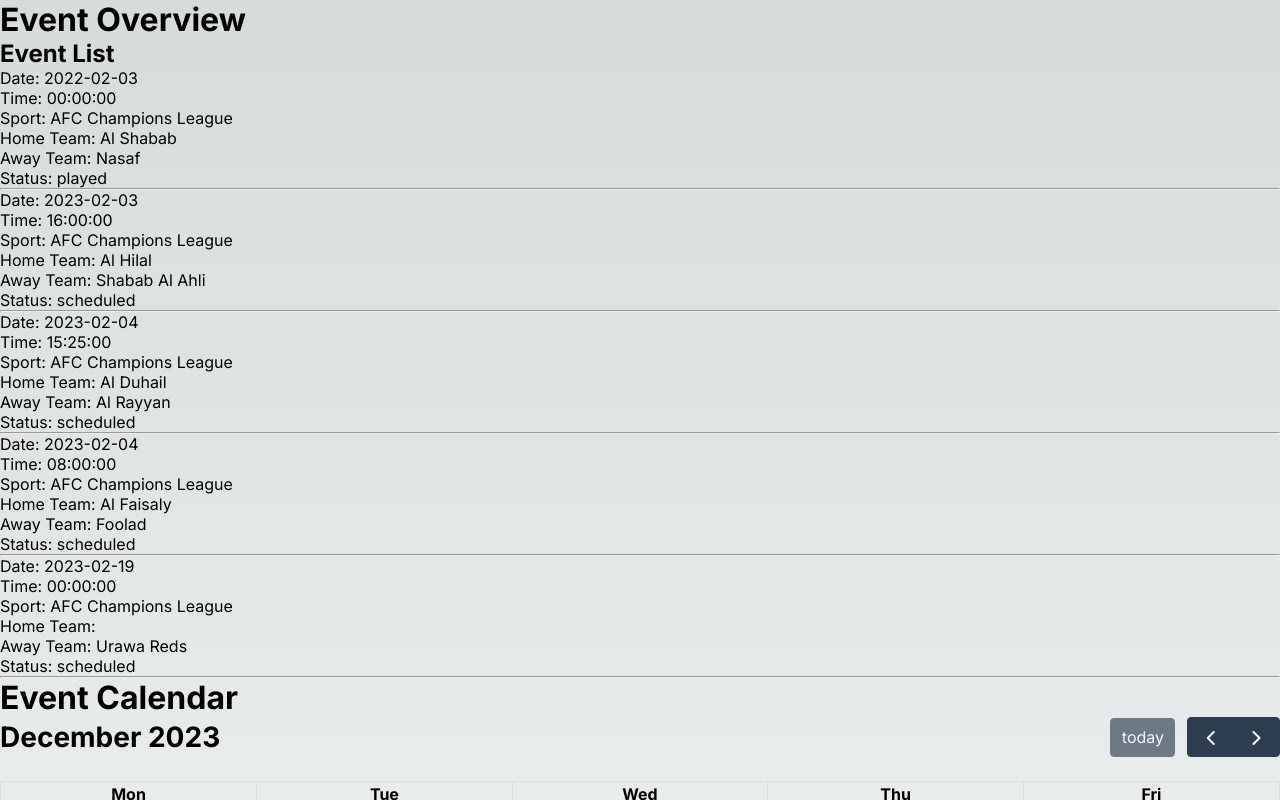
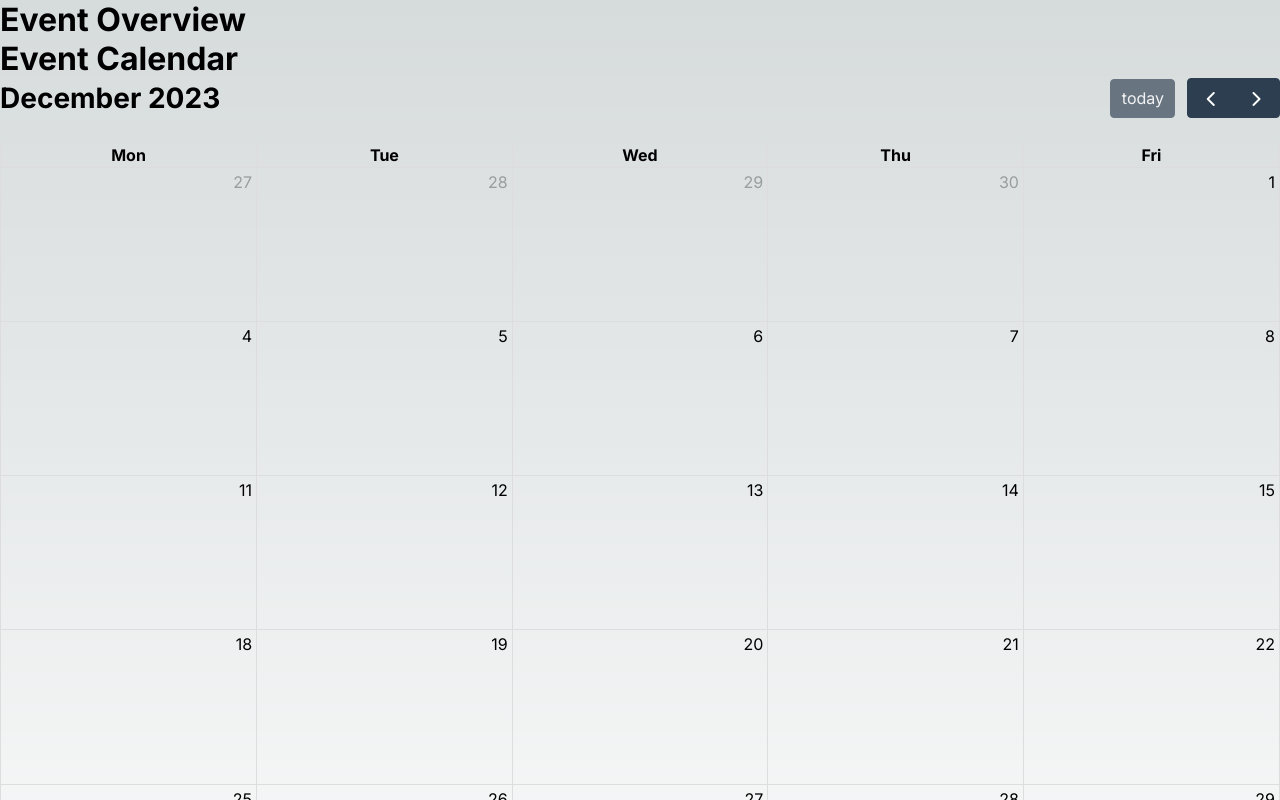
Before and after one commit to JamesN27/frontend-sportradar, a Next.js app: page / in a window 1280 px wide. Shown: the top 800 px of the page. Built offline with nearby package versions, Linux system fonts and the light colour scheme.

Commit message:
Add Eventoverview

```diff
--- a/app/page.js
+++ b/app/page.js
@@ -6,7 +6,6 @@
   return (
     <div>
       <h1>Event Overview</h1>
-      <EventList />
       <Calendar /> {/* Render the Calendar component */}
     </div>
   );
```
Also changed, not shown: app/EventOverview.js (added, +13 -0 lines).
